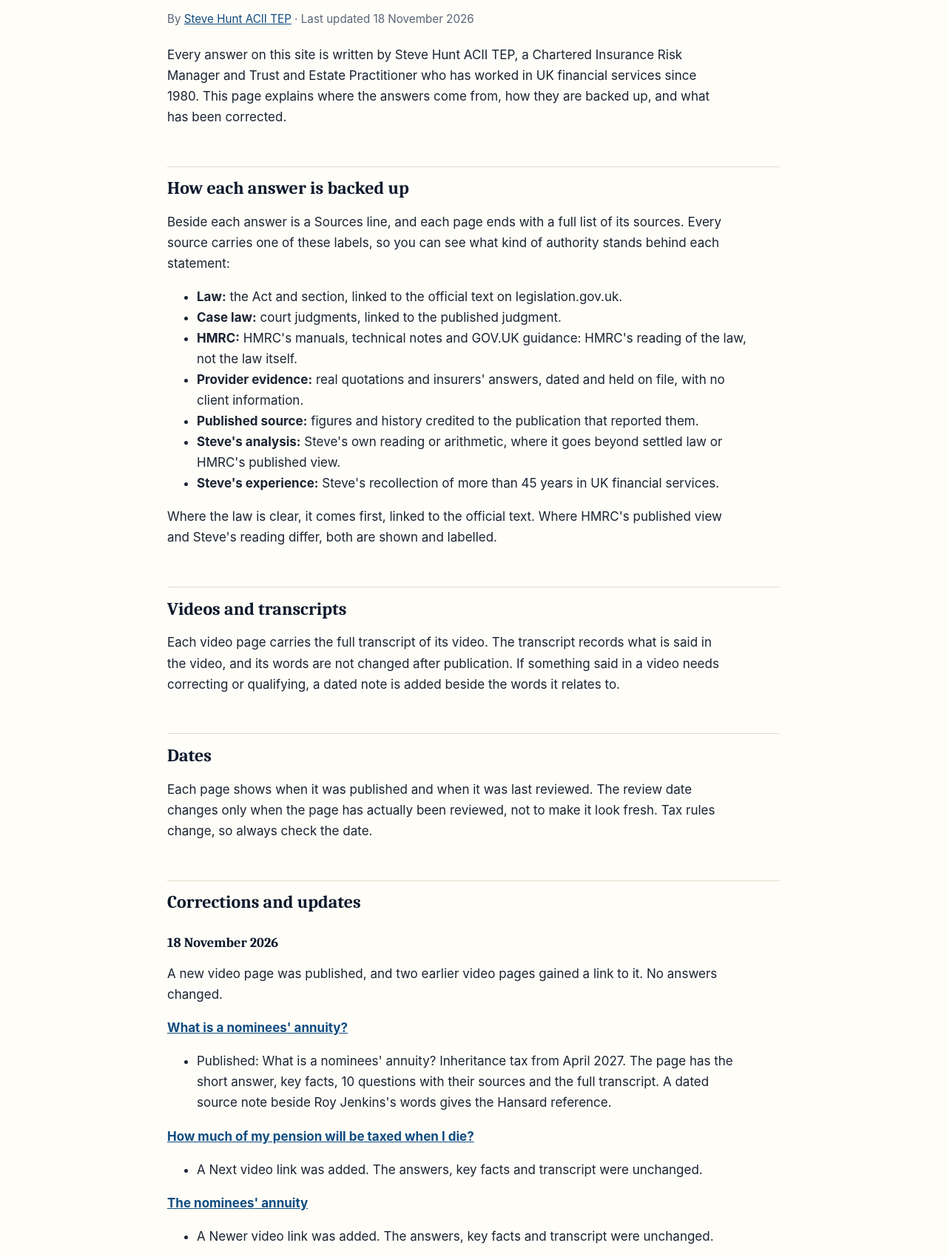
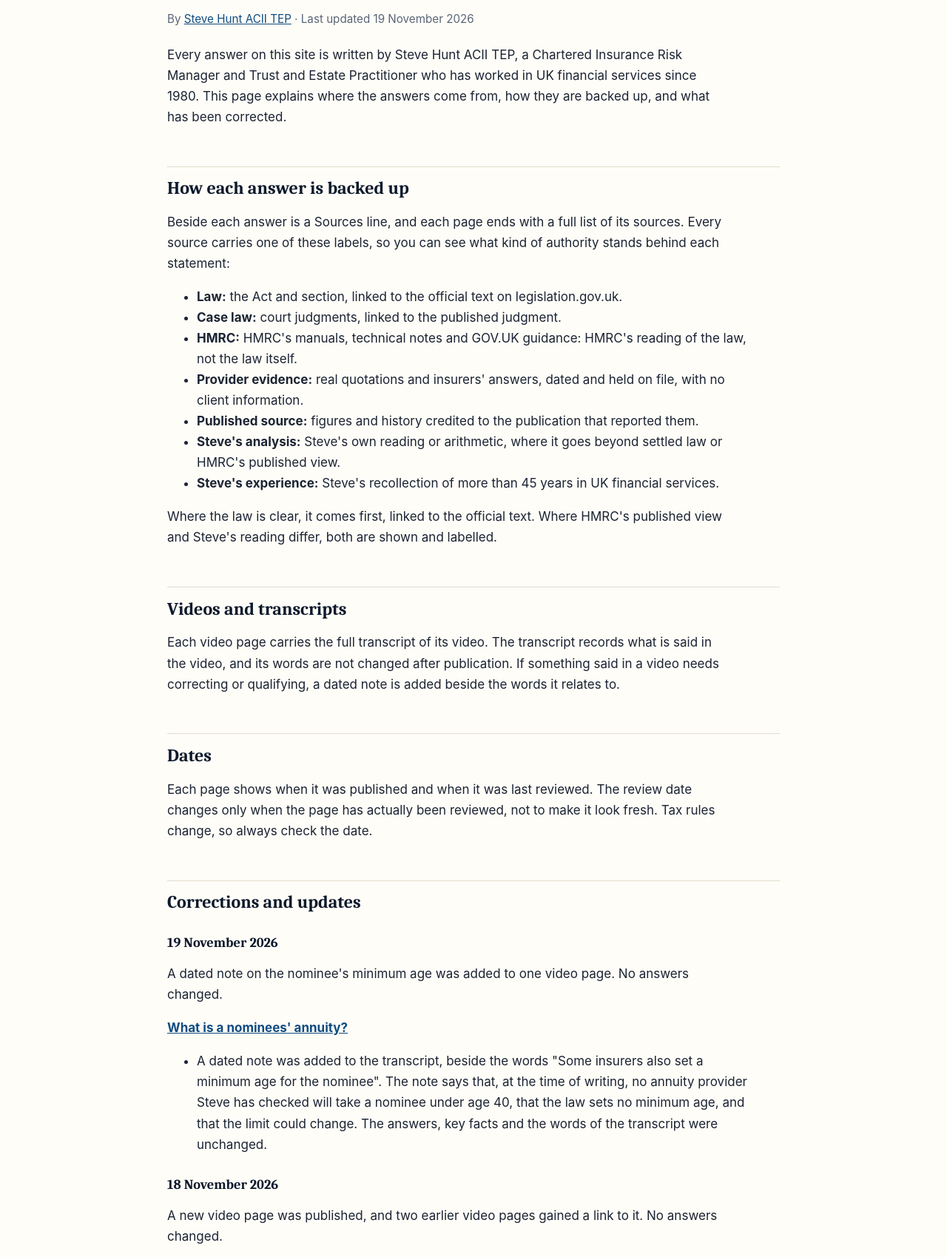
Before and after one commit to steve62384-dev/inheritancetaxexplained, a plain HTML site: page sources-and-corrections/index.html in a window 1280 px wide. Shown: the part 164-1863 px from the top of the page at 74% size. Drawn offline with Linux system fonts and the light colour scheme.

Commit message:
Corrections log: 19 Nov minimum age note

```diff
--- a/sources-and-corrections/index.html
+++ b/sources-and-corrections/index.html
@@ -188,7 +188,7 @@ footer.site p{margin:.3em 0;max-width:none}
     "@id": "https://inheritancetaxexplained.co.uk/#website"
    },
    "datePublished": "2026-10-01",
-   "dateModified": "2026-11-18",
+   "dateModified": "2026-11-19",
    "lastReviewed": "2026-10-01"
   }
  ]
@@ -204,7 +204,7 @@ footer.site p{margin:.3em 0;max-width:none}
 <article>
 <p class="kicker">About this site</p>
 <h1>Sources, method and corrections</h1>
-<p class="byline">By <a href="#about-the-author">Steve Hunt ACII TEP</a> &middot; Last updated 18 November 2026</p>
+<p class="byline">By <a href="#about-the-author">Steve Hunt ACII TEP</a> &middot; Last updated 19 November 2026</p>
 <p>Every answer on this site is written by Steve Hunt ACII TEP, a Chartered Insurance Risk Manager and Trust and Estate Practitioner who has worked in UK financial services since 1980. This page explains where the answers come from, how they are backed up, and what has been corrected.</p>
 
 <h2 id="how">How each answer is backed up</h2>
@@ -227,6 +227,10 @@ footer.site p{margin:.3em 0;max-width:none}
 <p>Each page shows when it was published and when it was last reviewed. The review date changes only when the page has actually been reviewed, not to make it look fresh. Tax rules change, so always check the date.</p>
 
 <h2 id="corrections">Corrections and updates</h2>
+<h3>19 November 2026</h3>
+<p>A dated note on the nominee's minimum age was added to one video page. No answers changed.</p>
+<p><strong><a href="/what-is-a-nominees-annuity/">What is a nominees' annuity?</a></strong></p>
+<ul class="log"><li>A dated note was added to the transcript, beside the words &quot;Some insurers also set a minimum age for the nominee&quot;. The note says that, at the time of writing, no annuity provider Steve has checked will take a nominee under age 40, that the law sets no minimum age, and that the limit could change. The answers, key facts and the words of the transcript were unchanged.</li></ul>
 <h3>18 November 2026</h3>
 <p>A new video page was published, and two earlier video pages gained a link to it. No answers changed.</p>
 <p><strong><a href="/what-is-a-nominees-annuity/">What is a nominees' annuity?</a></strong></p>
```
